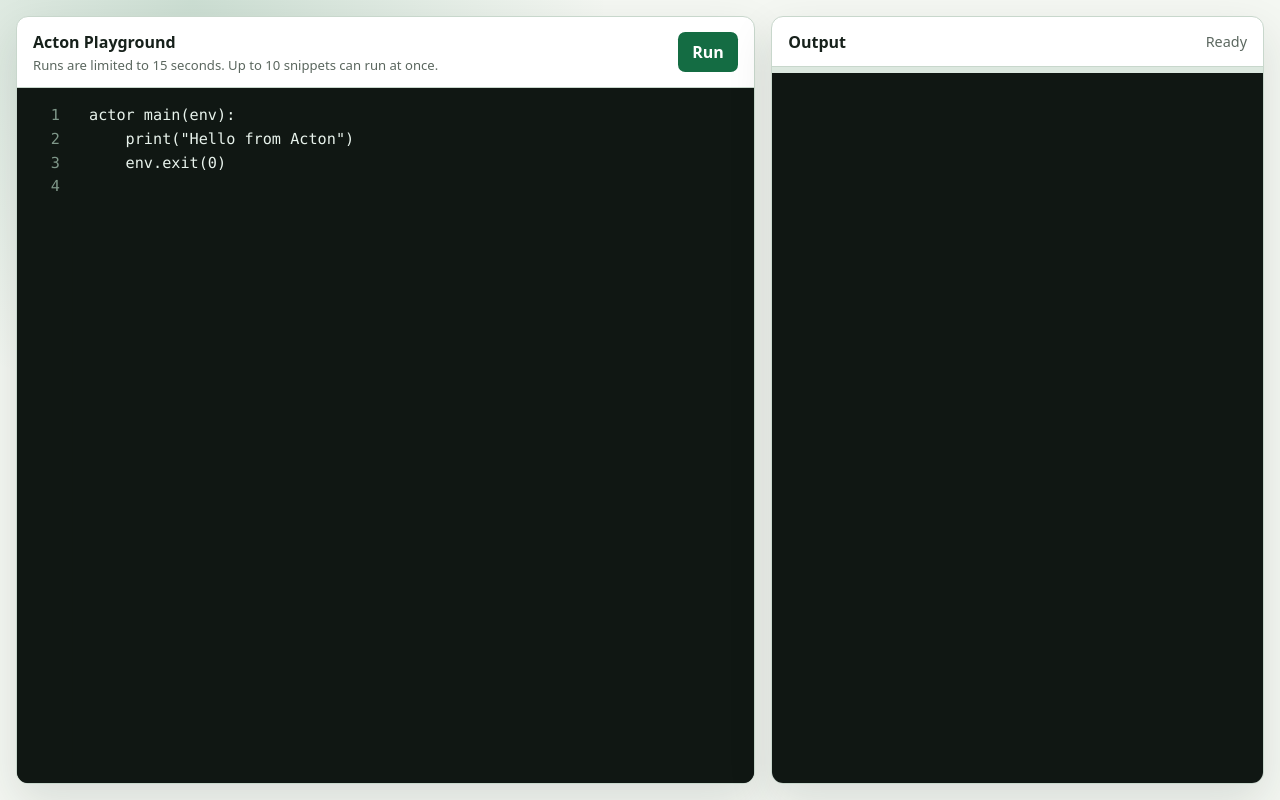
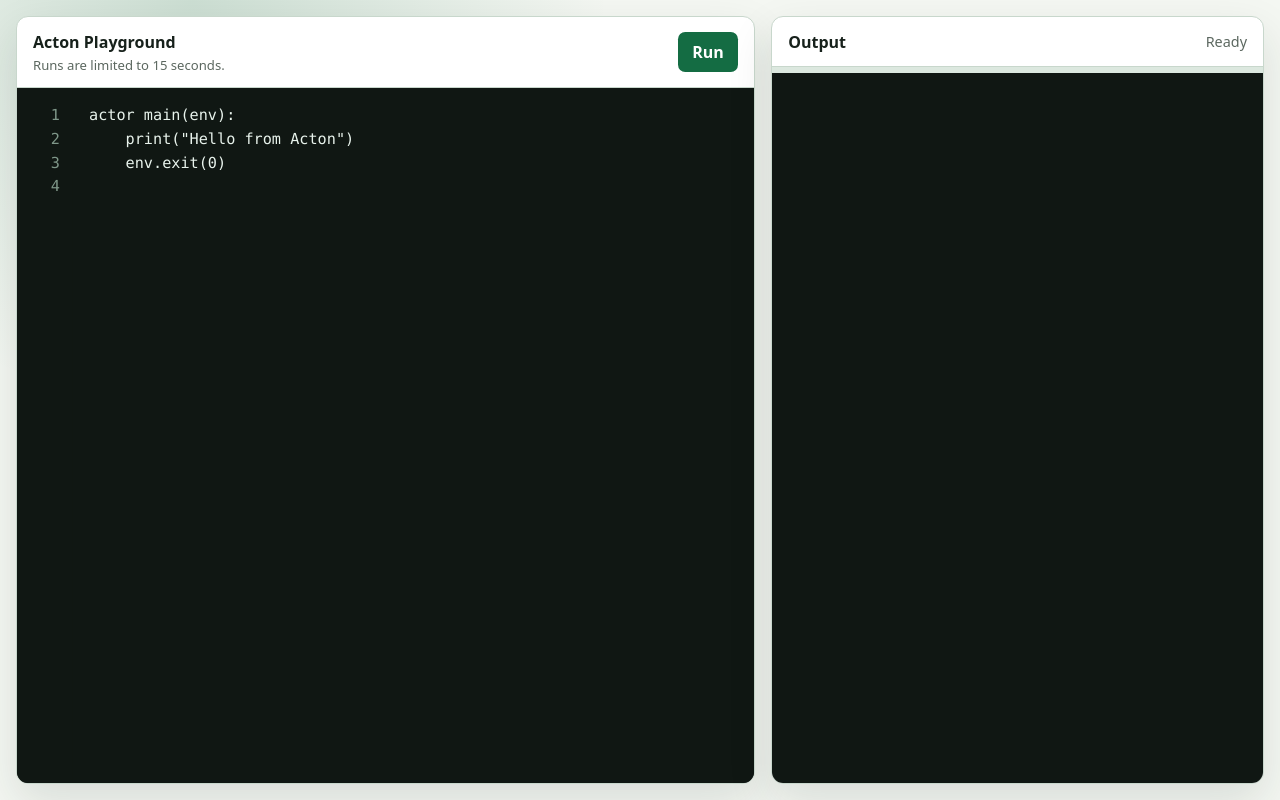
Before and after one commit to actonlang/ask-acton, a website: page public/playground/index.html in a window 1280 px wide. Drawn offline with Linux system fonts and the light colour scheme.

Commit message:
Hide playground concurrency detail
The playground page exposed the current concurrent-run limit even though that is an operational capacity setting, not something users need to reason about before running code.

This keeps the user-facing 15 second runtime limit visible and removes the public concurrency number. If capacity is exhausted, the existing busy message still explains that runs are not queued.

```diff
--- a/public/playground/index.html
+++ b/public/playground/index.html
@@ -12,7 +12,7 @@
         <header>
           <div>
             <p>Acton Playground</p>
-            <small>Runs are limited to 15 seconds. Up to 10 snippets can run at once.</small>
+            <small>Runs are limited to 15 seconds.</small>
           </div>
           <button id="run" type="button">Run</button>
         </header>
```
